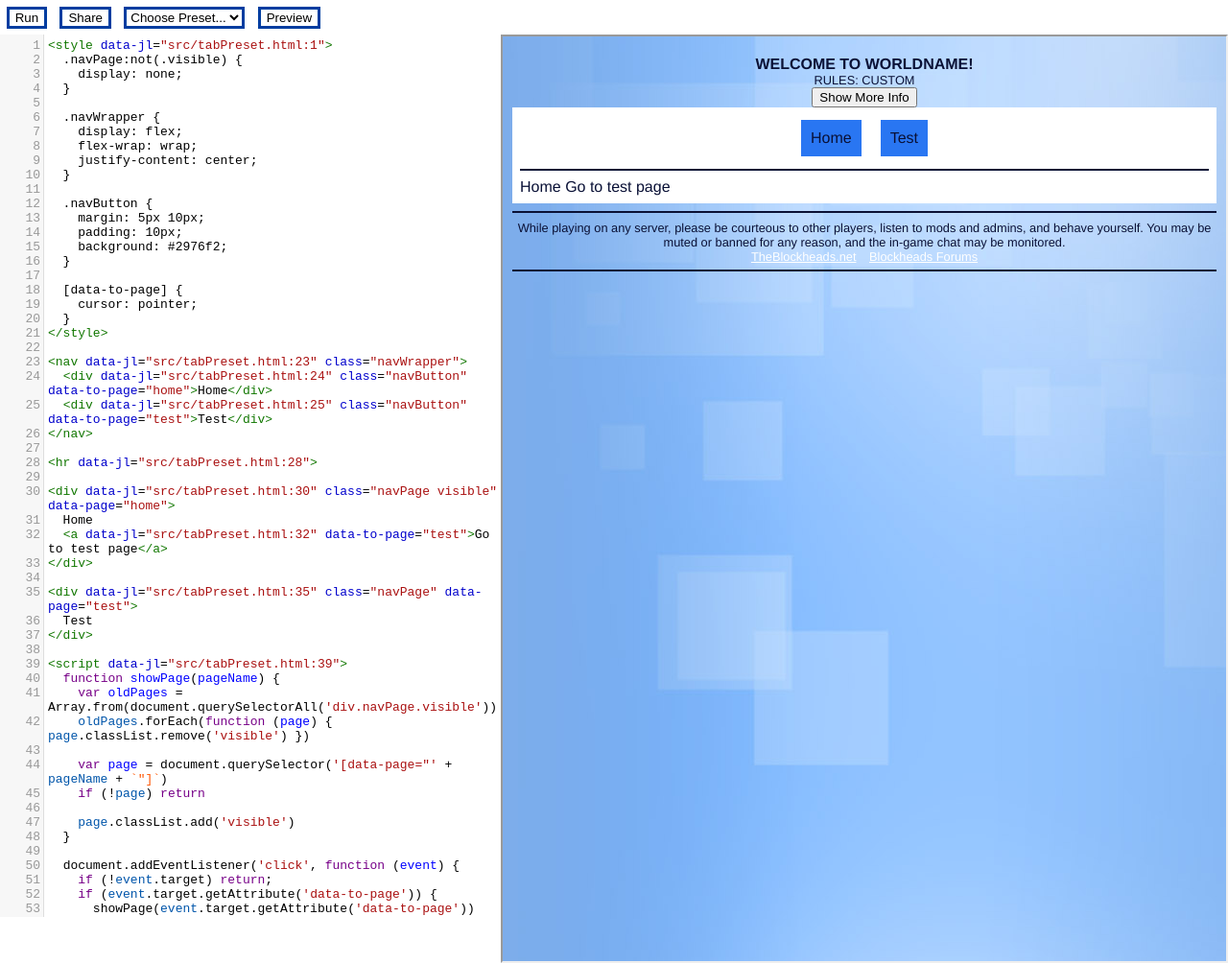
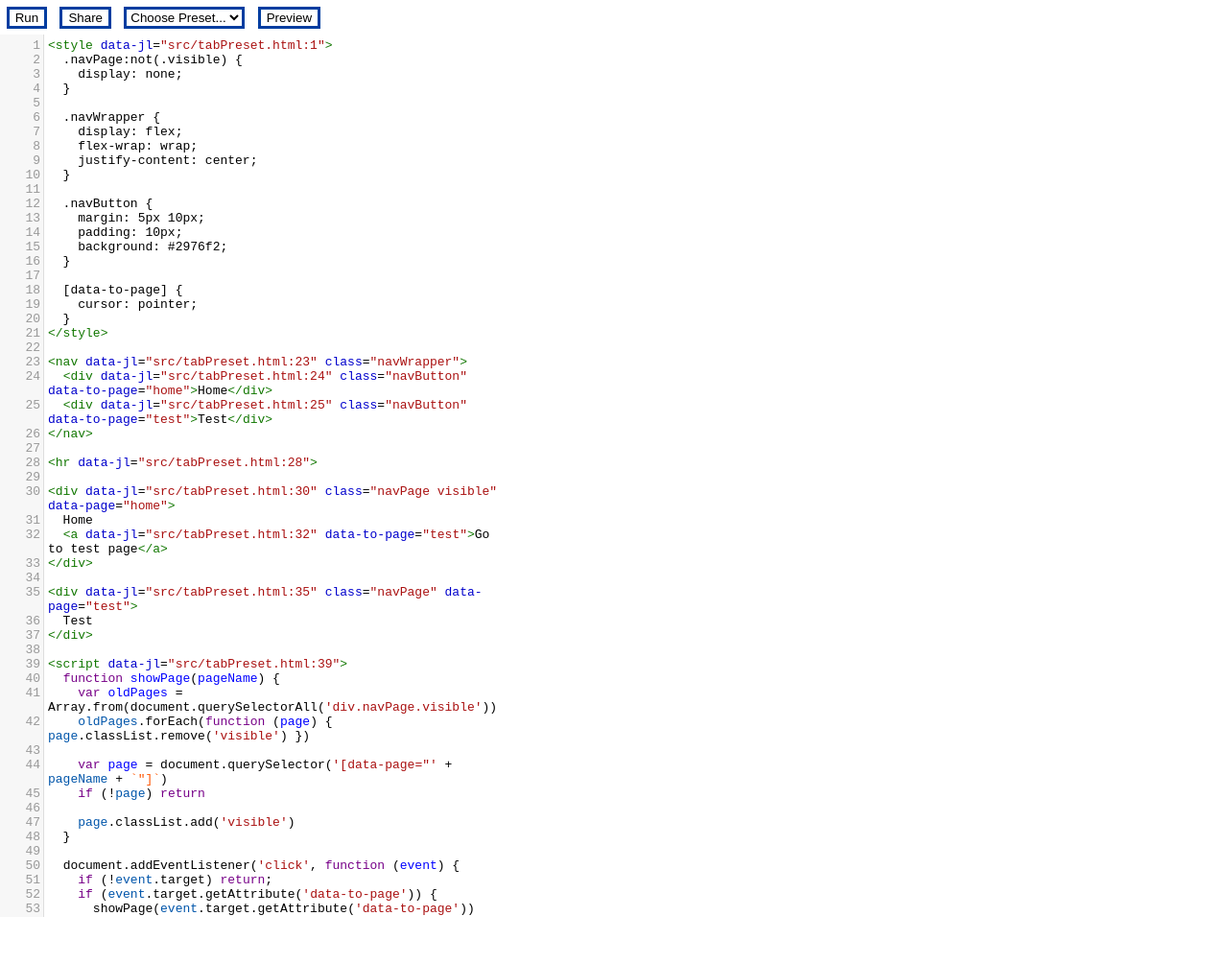
Before and after one commit to m1ten/cpbin, a website built with webpack: page dist/index.html in a window 1280 px wide. Shown: the whole page at 96% size. Built offline with nearby package versions, Linux system fonts and the light colour scheme; a script that the page names is missing.

Commit message:
Update index.html

```diff
--- a/dist/index.html
+++ b/dist/index.html
@@ -29,9 +29,6 @@
     <div class="left">
       <div id="editor"></div>
     </div>
-    <div class="right">
-      <iframe seamless></iframe>
-    </div>
 
     <div class="footer">
     </div>
```
